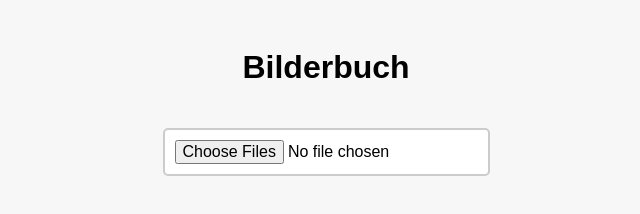
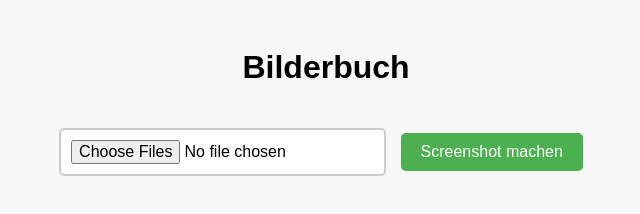
Before and after one commit to padietzelu/Bilderbuch, a plain HTML site: page index.html in a window 1280 px wide. Shown: the whole page, without its empty margins (314-954 px from the left). Drawn offline with nearby package versions, Linux system fonts and the light colour scheme.

Commit message:
Update index.html

```diff
--- a/index.html
+++ b/index.html
@@ -4,6 +4,7 @@
     <meta charset="UTF-8">
     <meta name="viewport" content="width=device-width, initial-scale=1.0">
     <title>Bilder Hochladen im Polaroid-Stil</title>
+    <script src="https://cdn.jsdelivr.net/npm/html2canvas@1.4.1/dist/html2canvas.min.js"></script>
     <style>
         @import url('https://fonts.googleapis.com/css2?family=Permanent+Marker&display=swap');
 
@@ -23,6 +24,21 @@
             cursor: pointer;
             font-size: 16px;  /* Schriftgröße */
             border-radius: 5px;  /* Abgerundete Ecken */
+        }
+
+        button {
+            margin: 20px 10px;
+            padding: 10px 20px;
+            background-color: #4CAF50; /* Grüner Hintergrund */
+            color: white; /* Weiße Schrift */
+            border: none; /* Kein Rand */
+            cursor: pointer;
+            font-size: 16px;
+            border-radius: 5px;
+        }
+
+        button:hover {
+            background-color: #45a049; /* Dunkleres Grün beim Hover */
         }
 
         .polaroid-container {
@@ -77,6 +93,8 @@
 
     <!-- Button zum Hochladen mehrerer Bilder -->
     <input type="file" id="fileInput" accept="image/*" multiple onchange="showImages(event)">
+    <!-- Button zum Erstellen eines Screenshots -->
+    <button onclick="captureScreenshot()">Screenshot machen</button>
 
     <!-- Container für Polaroid-Bilder -->
     <div id="imageContainer" class="polaroid-container"></div>
@@ -146,6 +164,17 @@
                 }
             });
         }
+
+        function captureScreenshot() {
+            const container = document.body; // Gesamte Seite erfassen
+            html2canvas(container).then(canvas => {
+                // Screenshot als Bild speichern
+                const link = document.createElement("a");
+                link.download = "screenshot.png";
+                link.href = canvas.toDataURL("image/png");
+                link.click();
+            });
+        }
     </script>
 </body>
 </html>
```
